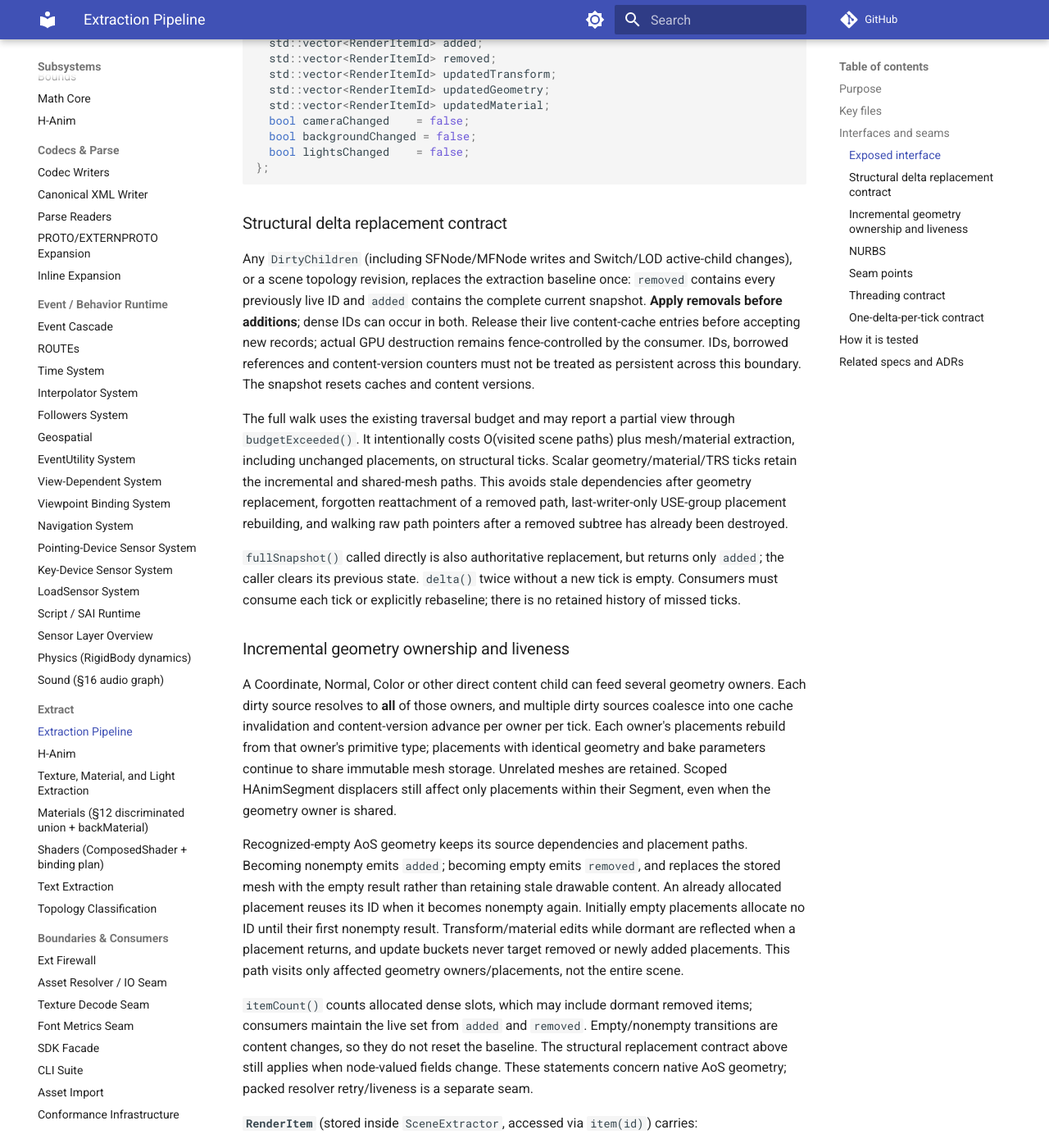
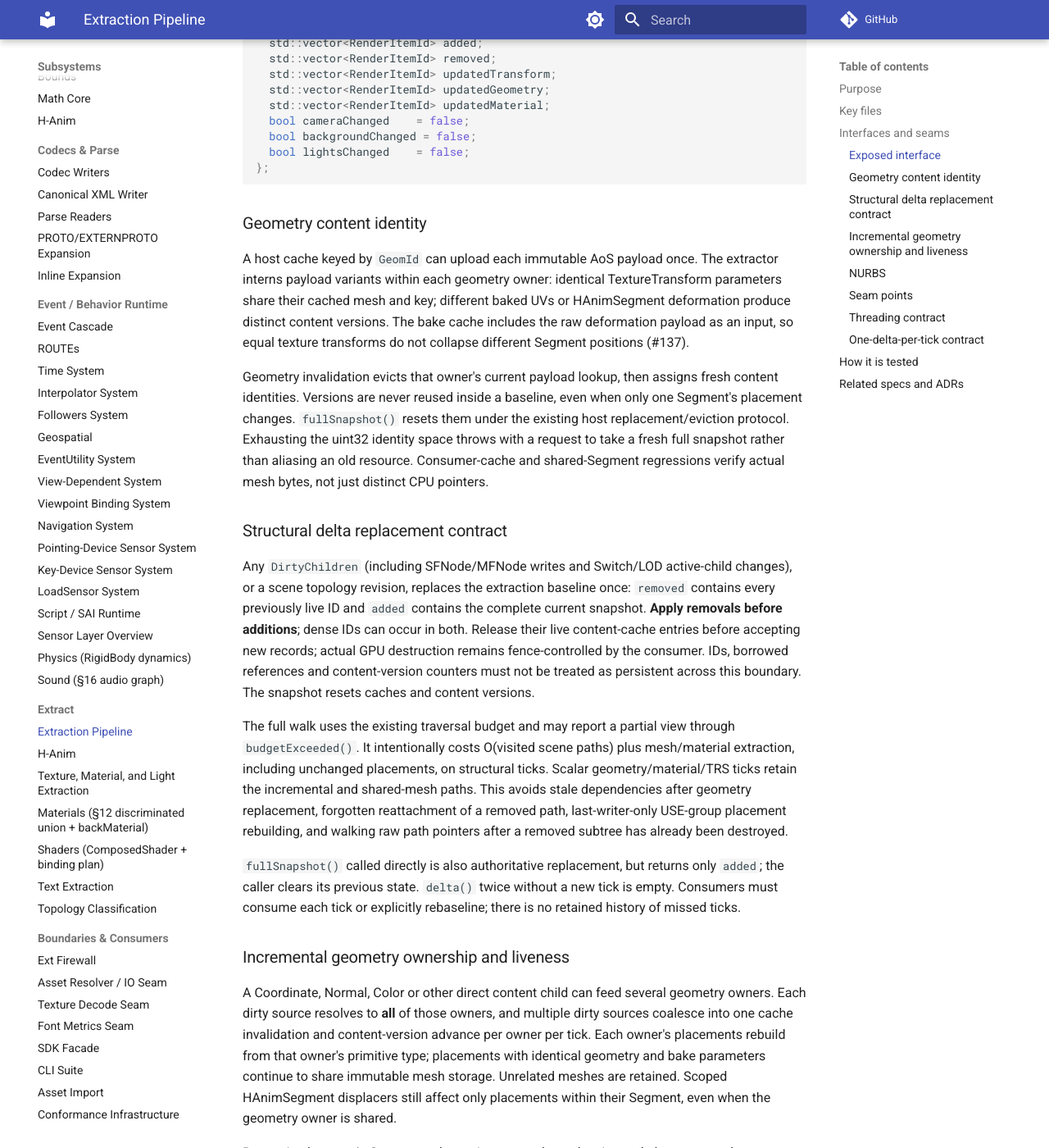
Before and after one commit to delta9000/x3d-cpp, an MkDocs documentation site: the page built from docs/wiki/subsystems/extract.md, in a window 1280 px wide and 1400 px high, scrolled down 2571 px. Shown: the whole window at 82% size. Built offline with MkDocs 1.6.1 and Material for MkDocs 9.7.7, drawn with Linux system fonts in a browser that asks for light colours; comment, search, counter and statistics services are not loaded; some of the changed text lies outside the part shown.

Commit message:
fix(extract): distinguish baked and deformed mesh content keys

````diff
--- a/docs/wiki/subsystems/extract.md
+++ b/docs/wiki/subsystems/extract.md
@@ -115,6 +115,23 @@ struct RenderDelta {
 };
 ```
 
+### Geometry content identity
+
+A host cache keyed by `GeomId` can upload each immutable AoS payload once. The
+extractor interns payload variants within each geometry owner: identical
+TextureTransform parameters share their cached mesh and key; different baked UVs
+or HAnimSegment deformation produce distinct content versions. The bake cache
+includes the raw deformation payload as an input, so equal texture transforms do
+not collapse different Segment positions (#137).
+
+Geometry invalidation evicts that owner's current payload lookup, then assigns
+fresh content identities. Versions are never reused inside a baseline, even when
+only one Segment's placement changes. `fullSnapshot()` resets them under the
+existing host replacement/eviction protocol. Exhausting the uint32 identity space
+throws with a request to take a fresh full snapshot rather than aliasing an old
+resource. Consumer-cache and shared-Segment regressions verify actual mesh bytes,
+not just distinct CPU pointers.
+
 ### Structural delta replacement contract
 
 Any `DirtyChildren` (including SFNode/MFNode writes and Switch/LOD active-child
@@ -170,7 +187,7 @@ a separate seam.
 
 - `path` (`PathKey`) — full root-to-leaf node pointer chain; the per-path identity.
 - `worldTransform` (`Mat4`) — re-accumulated fresh per path, never from `TransformSystem::world_`.
-- `geometry` (`GeomId`) — `{node*, contentVersion}`; equal GeomIds share GPU geometry.
+- `geometry` (`GeomId`) — `{node*, contentVersion}`; equal GeomIds share identical GPU geometry. `contentVersion` is opaque: baked/deformed variants of the same node receive distinct values, as do revised payloads. It is not a field-write counter. Full baselines reset the namespace.
 - `geometry_ext` (`Geometry`) — union of AoS `MeshData` (default) and `PackedMesh` (binary resolver path).
 - `material` (`MaterialDesc`) — full Phong/Physical/Unlit descriptor with textures.
 - `mesh` (`MeshRef` = `shared_ptr<const MeshData>`) — local-frame triangles, **shared** across every placement of one `GeomId` ([ADR-0045](../decisions/0045-shared-mesh-instancing.md)), so host RAM is O(distinct content) rather than O(placements). Never null (a Packed item points at `emptyMeshRef()`), so `item.mesh->positions` needs no null check. Immutable by contract: a content change builds a **new** mesh and bumps `GeomId::contentVersion` rather than editing one a co-owner can see.
````
Also changed, not shown: docs/sdk/v1-capabilities.md (+1 -1 lines), 4 other files.
